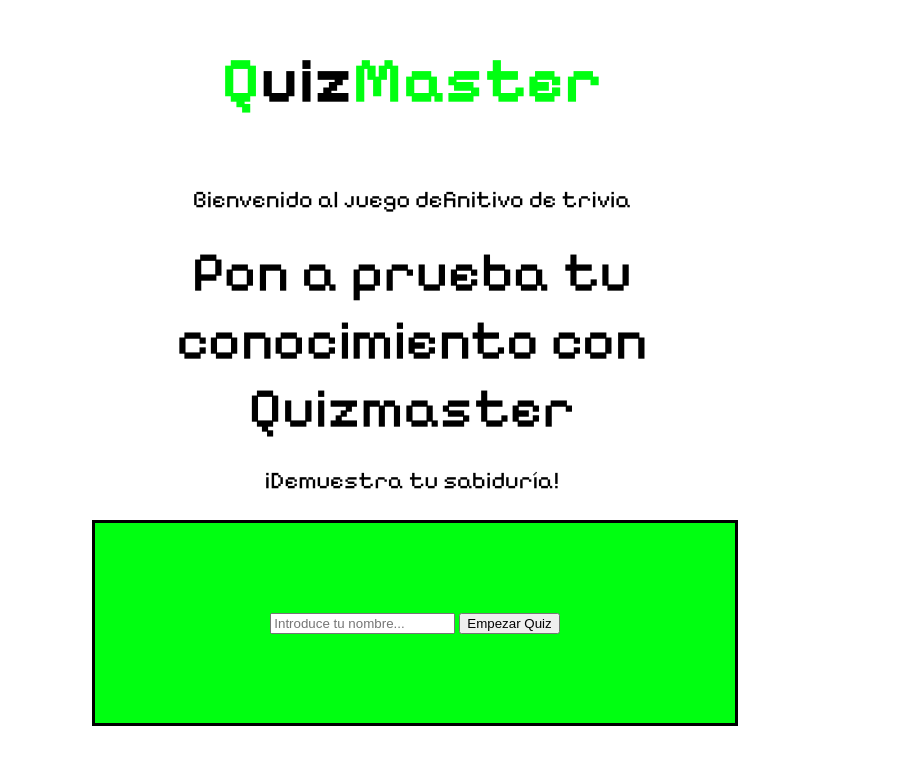
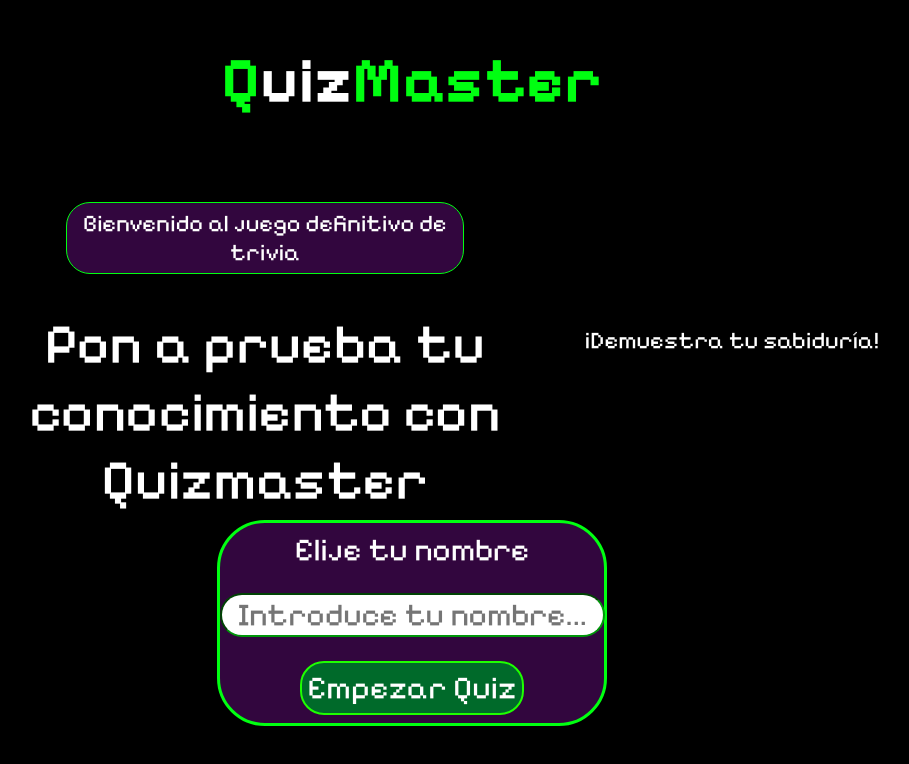
Before and after one commit to Heernaa/QuizMaster, a plain HTML site: page index.html in a window 1280 px wide. Shown: the whole page, without its empty margins (228-1137 px from the left). Drawn offline with Linux system fonts and the light colour scheme.

Commit message:
Maquetación del landing completada

```diff
--- a/index.html
+++ b/index.html
@@ -24,19 +24,19 @@
     <main>
       <article>
         <section class="main_text">
-          <span><p>Bienvenido al juego definitivo de trivia</p></span>
+          <p class="bubble">Bienvenido al juego definitivo de trivia</p>
           <h2>Pon a prueba tu conocimiento con Quizmaster</h2>
           <span><p>¡Demuestra tu sabiduría!</p></span>
         </section>
         <section class="main_name">
-          <label for="nickname"></label>
+          <label for="nickname">Elije tu nombre</label>
           <input
             type="text"
             name="nickname"
             id="nickname"
             placeholder="Introduce tu nombre..."
           />
-          <button>Empezar Quiz</button>
+          <button class="green_bubble">Empezar Quiz</button>
         </section>
       </article>
     </main>
--- a/style.css
+++ b/style.css
@@ -1,3 +1,55 @@
+article {
+  display: flex;
+  flex-direction: column;
+  justify-content: space-around;
+}
+
+label,
+input,
+button {
+  font-family: "Pixelify Sans", sans-serif;
+  font-size: 32px;
+}
+
+.bubble {
+  background-color: #32063e;
+  border-style: solid;
+  border-width: 1px;
+  padding: 6px;
+  border-color: #00ff11;
+  corner-shape: squircle;
+  border-radius: 24px;
+  max-width: 30dvw;
+  width: 100%;
+  display: block;
+  margin: 36px auto;
+}
+
+input {
+  border-radius: 24px;
+  corner-shape: squircle;
+  text-align: center;
+  border-color: #00960a;
+  border-width: 2px;
+}
+
+.green_bubble {
+  background-color: #006a2a;
+  border-style: solid;
+  border-width: 1px;
+  padding: 6px;
+  border-color: #1eff00;
+  border-width: 2px;
+  corner-shape: squircle;
+  border-radius: 24px;
+  margin: 0px auto;
+  color: white;
+}
+
+.green_bubble:hover {
+  filter: brightness(1.35);
+}
+
 .quiz_header {
   width: 100%;
   height: 20dvh;
@@ -7,20 +59,35 @@
 
 .main_text {
   height: 45dvh;
+  margin: auto;
   padding: 0vh 25vw;
   text-align: center;
   align-content: center;
+  display: flex;
+  flex-direction: column;
+  flex-wrap: wrap;
+  justify-content: center;
+  margin-bottom: 0px auto;
 }
 
 .main_name {
-  margin: 0dvh 25dvw 15dvh;
   height: 25dvh;
+  margin: auto;
   text-align: center;
   align-content: center;
+  border-radius: 48px;
+  corner-shape: squircle;
   border-color: #000000;
   border-style: solid;
-  background-color: #00ff11;
-  width: 50dvw;
+  border-color: #00ff11;
+  background-color: #32063e;
+  max-width: 30dvw;
+  width: 100%;
+  display: flex;
+  flex-direction: column;
+  flex-wrap: wrap;
+  justify-content: center;
+  gap: 24px;
 }
 
 .greenLetter {
@@ -40,6 +107,8 @@ body {
   height: 100%;
   padding: 0px;
   margin: 0px;
+  color: white;
+  background-color: #000000;
 }
 
 h1 {
```
